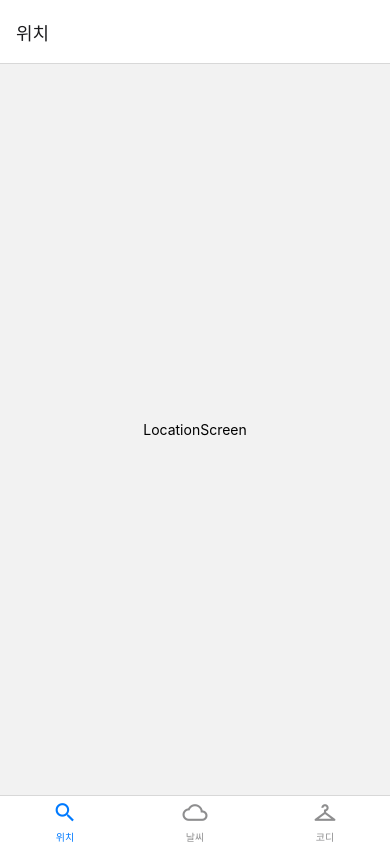
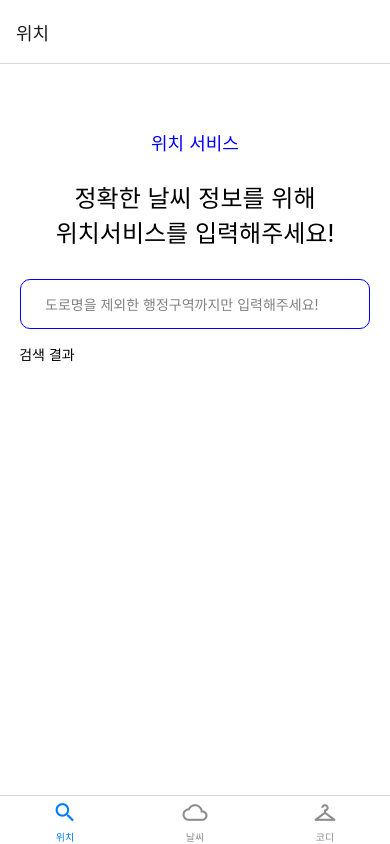
Before and after one commit to ParkJongJoon7128/clothWeatherApp, a React Native app: screen /Location in a window 390 px wide. Built offline with nearby package versions, Linux system fonts and the light colour scheme.

Commit message:
LocationScreen 디자인중

```diff
--- a/App.js
+++ b/App.js
@@ -1,7 +1,6 @@
 import React from 'react';
 import {NavigationContainer} from '@react-navigation/native';
 import {createBottomTabNavigator} from '@react-navigation/bottom-tabs';
-import SafeAreaView from 'react-native-safe-area-view';
 import Icon from 'react-native-vector-icons/MaterialIcons';
 
 import WeatherScreen from './screens/WeatherScreen';
--- /dev/null
+++ b/components/add_Address.js
@@ -0,0 +1,17 @@
+import React from 'react';
+import {TextInput} from 'react-native-gesture-handler';
+
+const add_Address = ({style}) => {
+  return (
+    <TextInput
+      style={style}
+      placeholder="도로명을 제외한 행정구역까지만 입력해주세요!"
+      //inlineImageLeft="search_icon"
+      numberOfLines={1}
+      placeholderTextColor="gray"
+      textAlign="left"
+    />
+  );
+};
+
+export default add_Address;
--- a/screens/LocationScreen.js
+++ b/screens/LocationScreen.js
@@ -1,11 +1,50 @@
 import React from 'react';
-import {Text, View} from 'react-native';
-import {StyleSheet} from 'react-native';
+import {Text, View, StyleSheet, Platform} from 'react-native';
+import TextInput from '../components/add_Address';
+import {useState} from 'react';
+import {ScrollView} from 'react-native-gesture-handler';
 
 const LocationScreen = () => {
+  const [text, onChangeText] = React.useState('');
+
   return (
     <View style={styles.wrapper}>
-      <Text>LocationScreen</Text>
+      <View style={styles.wrapperTop}>
+        <View style={styles.locationTitleWrapper}>
+          <Text style={styles.locationTitle}>위치 서비스</Text>
+        </View>
+        <View style={styles.locationTextInputIntroWrapper}>
+          <Text style={styles.locationTextInputIntro}>
+            정확한 날씨 정보를 위해
+          </Text>
+          <Text style={styles.locationTextInputIntro}>
+            위치서비스를 입력해주세요!
+          </Text>
+        </View>
+        <View>
+          <TextInput
+            style={{
+              width: 350,
+              height: 50,
+              marginTop: 30,
+              marginLeft: 30,
+              marginRight: 30,
+              borderRadius: 10,
+              borderColor: '#00f',
+              borderWidth: 1,
+              paddingHorizontal: 24,
+            }}
+            placeholder="도로명을 제외한 행정구역까지만 입력해주세요!"
+          />
+        </View>
+        <View style={styles.textInputResult}>
+          <Text>{text} 검색 결과</Text>
+        </View>
+      </View>
+
+      <View style={styles.wrapperBottom}>
+        <ScrollView></ScrollView>
+      </View>
     </View>
   );
 };
@@ -15,6 +54,41 @@ const styles = StyleSheet.create({
     flex: 1,
     alignItems: 'center',
     justifyContent: 'center',
+    backgroundColor: '#fff',
+  },
+  wrapperTop: {
+    flex: 1,
+    alignItems: 'center',
+    justifyContent: 'center',
+    backgroundColor: '#fff',
+  },
+  wrapperBottom: {
+    flex: 1,
+  },
+  locationTitle: {
+    color: '#00f',
+    fontSize: 18,
+  },
+  locationTextInputIntro:
+    Platform.OS === 'ios'
+      ? {
+          fontSize: 26,
+          textAlign: 'center',
+          color: '#000',
+        }
+      : {
+          fontSize: 24,
+          textAlign: 'center',
+          color: '#000',
+        },
+  locationTextInputIntroWrapper: {
+    marginTop: 24,
+  },
+  textInputResult: {
+    fontSize: 18,
+    color: '#000',
+    marginTop: 15,
+    marginRight: 300,
   },
 });
 
```
